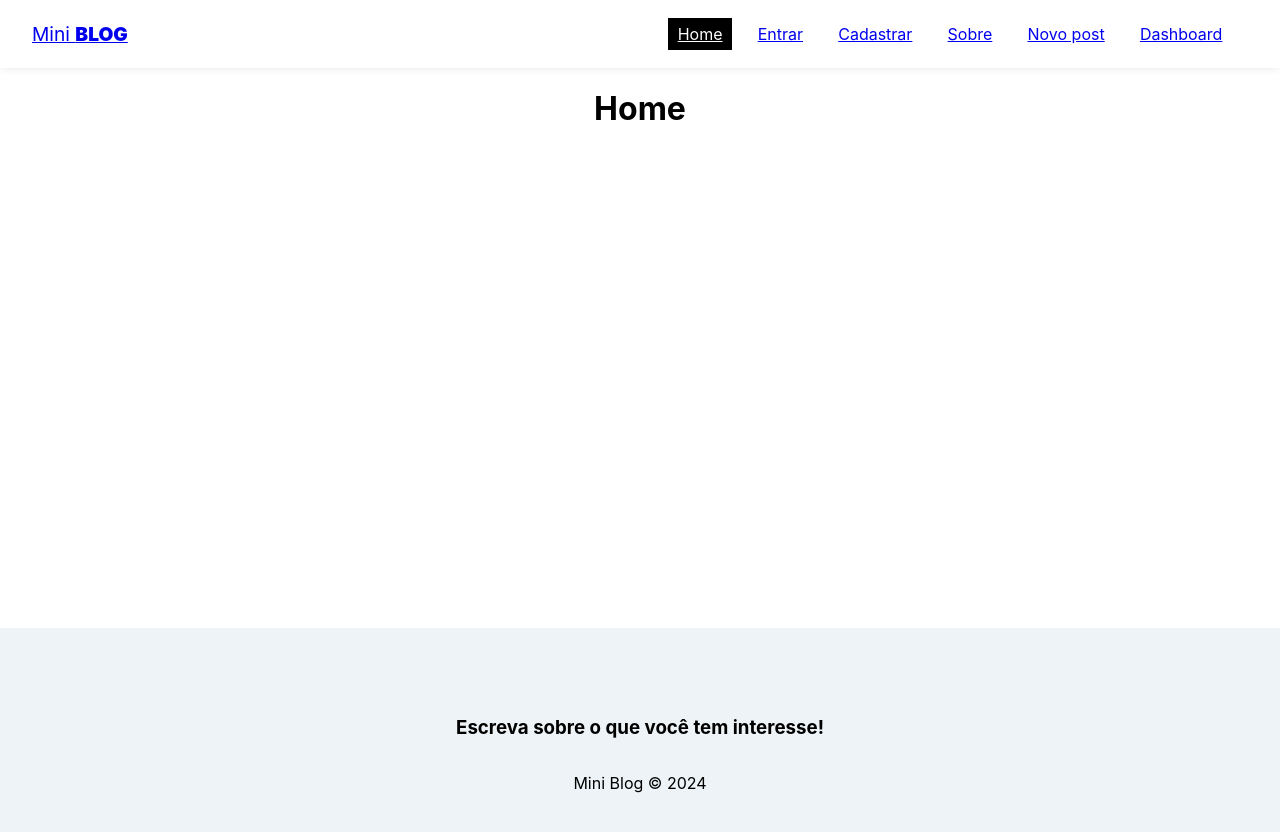
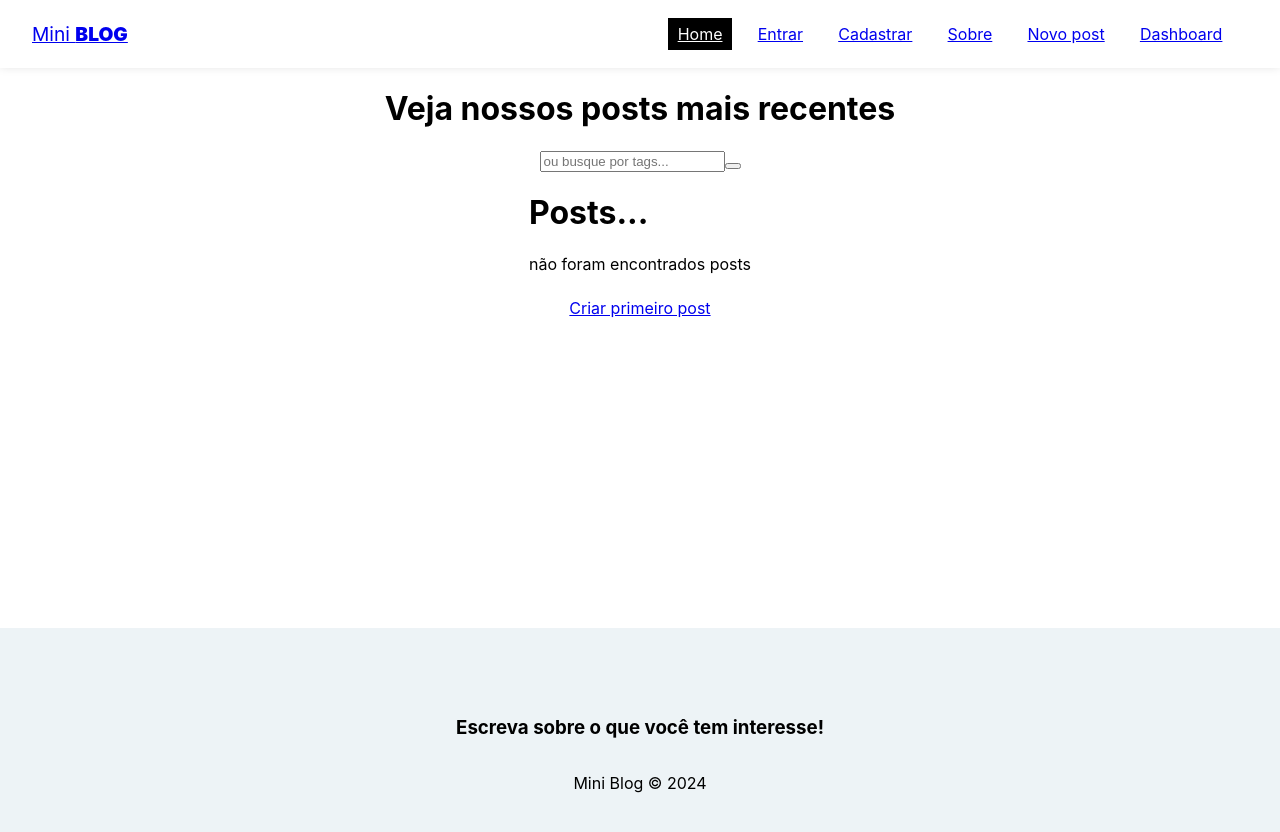
Before and after one commit to enascentedev/React-miniBlog, a React (Create React App) app: page / in a window 1280 px wide. Shown: the top 832 px of the page. Built offline with nearby package versions, Linux system fonts and the light colour scheme; no server answers.

Commit message:
alterações de layout login

```diff
--- a/src/pages/Home/Home.js
+++ b/src/pages/Home/Home.js
@@ -1,9 +1,32 @@
 import styles from "./Home.module.css";
 
+import { useNavigate, Link } from "react-router-dom";
+import { useState } from "react";
+
+
 const Home = () => {
+	const[query,setQuery]= useState("");
+	const[posts]= useState([]);
+
+	const handleSubmit=(e)=>{
+		e.preventDefault();
+	}
 	return (
 		<div className={styles.home}>
-			<h1>Home</h1>
+			<h1>Veja nossos posts mais recentes</h1>
+			<form onSubmit={handleSubmit} className={styles.search}>
+				<input type="text" placeholder="ou busque por tags..." onChange={(e)=> setQuery(e.target.value)}></input>
+				<button></button>
+			</form>
+			<div>
+				<h1>Posts...</h1>
+				{posts && posts.length === 0 && (
+					<div className={styles.noposts}>
+						<p>não foram encontrados posts</p>
+						<Link to="/posts/create" className="btn">Criar primeiro post </Link>
+					</div>
+				)}
+			</div>
 		</div>
 	)
 }
--- a/src/pages/Login/Login.module.css
+++ b/src/pages/Login/Login.module.css
@@ -5,3 +5,19 @@
 .login p {
   color: #aaa;
 }
+
+.login form {
+  display: flex;
+  flex-direction: column;
+  gap: 10px; /* Espaçamento entre os itens */
+}
+
+.login label {
+  display: flex;
+  flex-direction: column;
+	justify-items: center;
+}
+
+.login .btn {
+  align-self: center; /* Centraliza o botão no formulário */
+}
```
